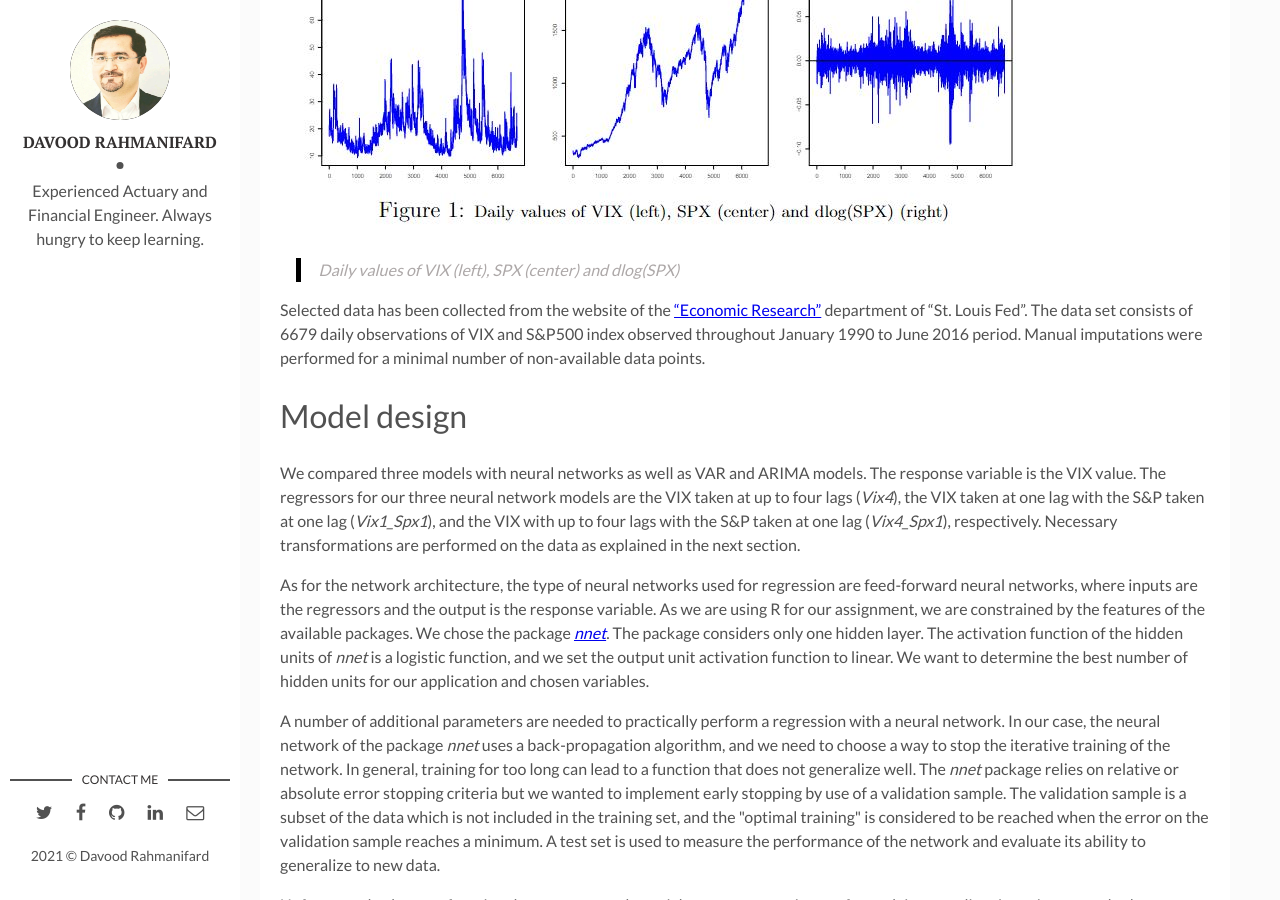
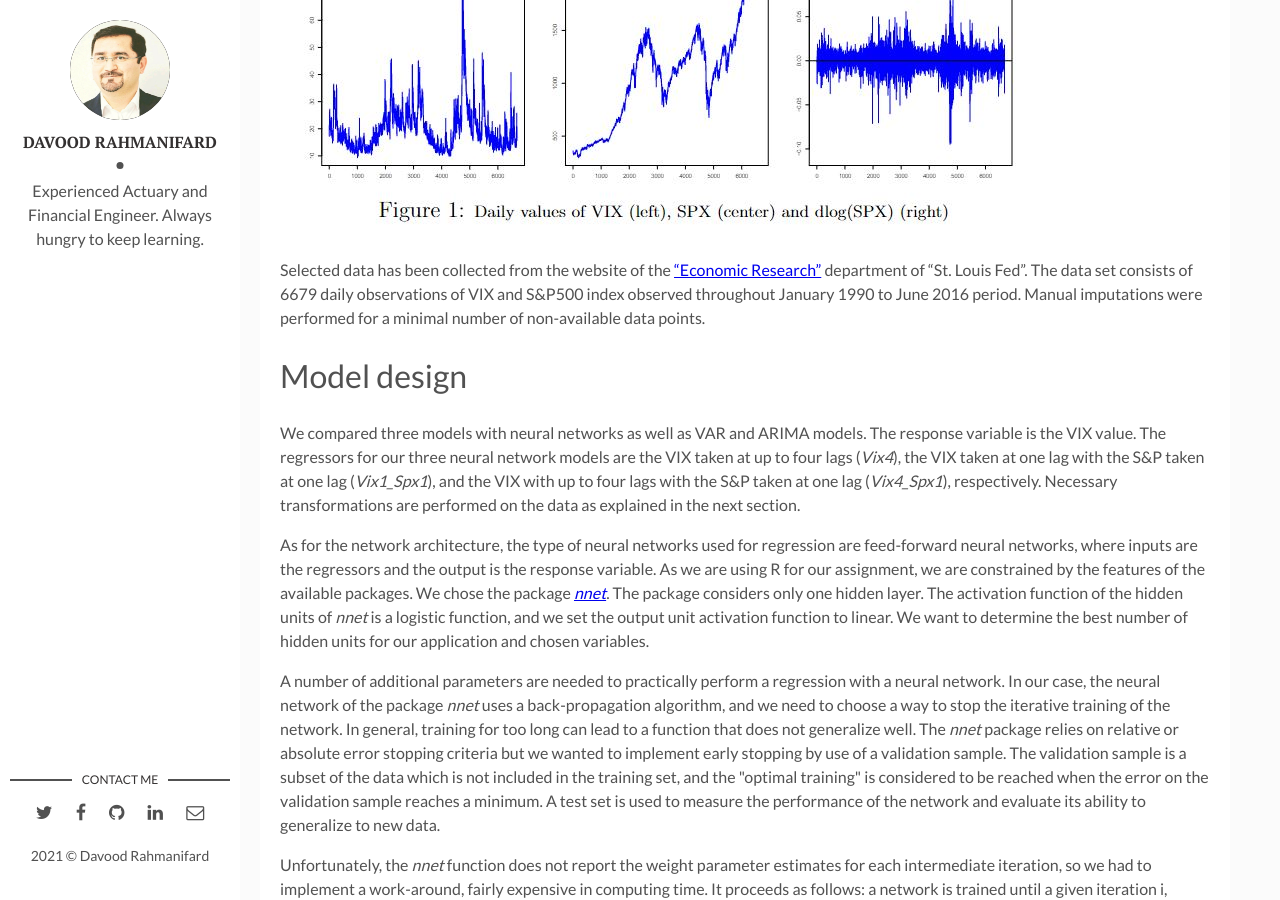
Before and after one commit to davoodrahmanifard/davoodrahmanifard.github.io, a Jekyll site: the page built from _posts/2021-06-12-Forecasting-VIX-NeuralNetworks.markdown, in a window 1280 px wide and 900 px high, scrolled down 1126 px. Built offline with Jekyll 4.4.1, drawn with Linux system fonts in a browser that asks for light colours.

Commit message:
update vix

```diff
--- a/_posts/2021-06-12-Forecasting-VIX-NeuralNetworks.markdown
+++ b/_posts/2021-06-12-Forecasting-VIX-NeuralNetworks.markdown
@@ -40,8 +40,6 @@ moving average (ARIMA) and vector auto-regressive (VAR) models will be
 estimated as well.
 
 ![dailyVIX]({{site.baseurl}}/assets/img/dailyVIX.JPG)
-
-> Daily values of VIX (left), SPX (center) and dlog(SPX)
 
 
 Selected data has been collected from the website of the ["Economic Research"] [ref1]
```
